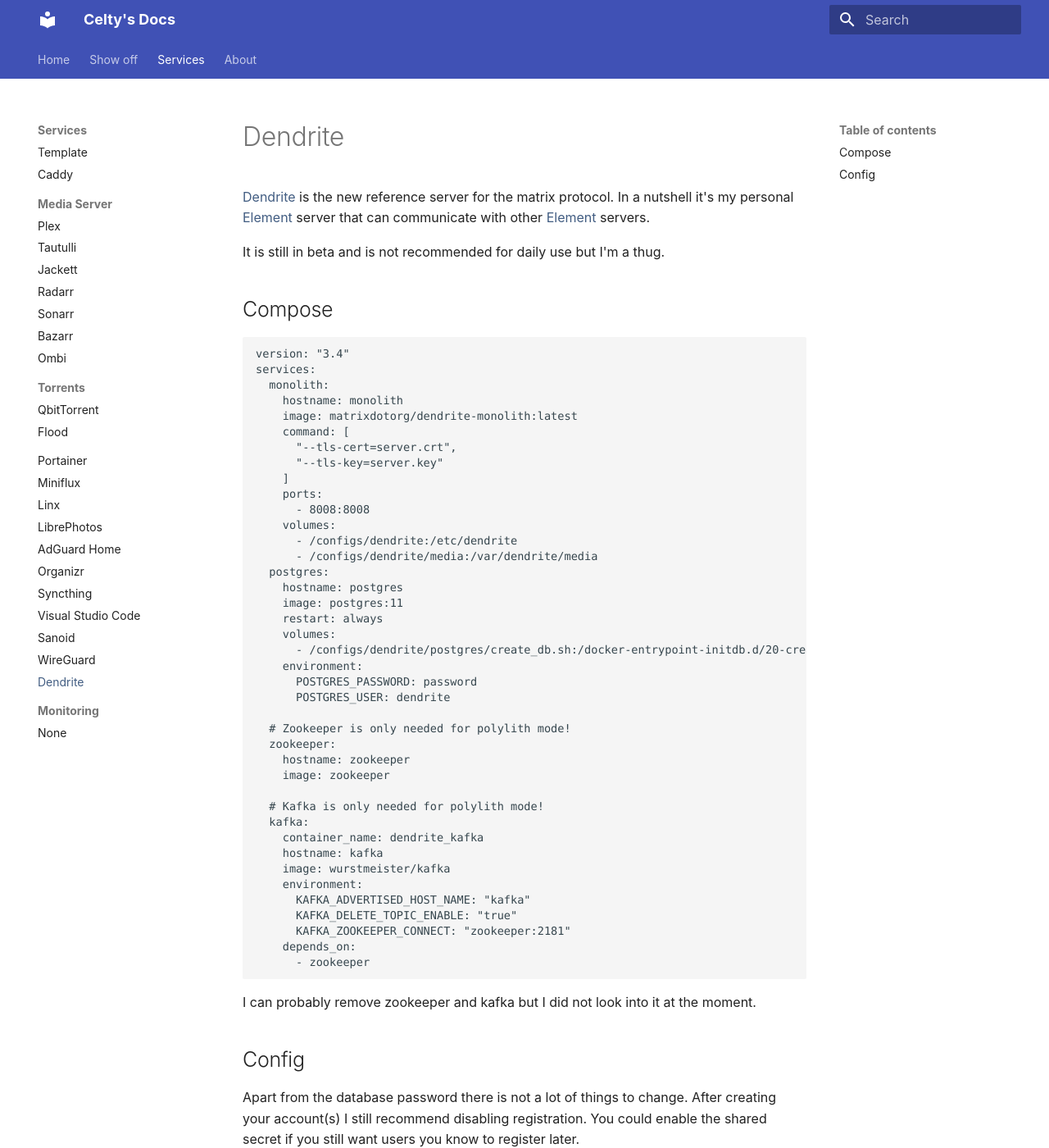
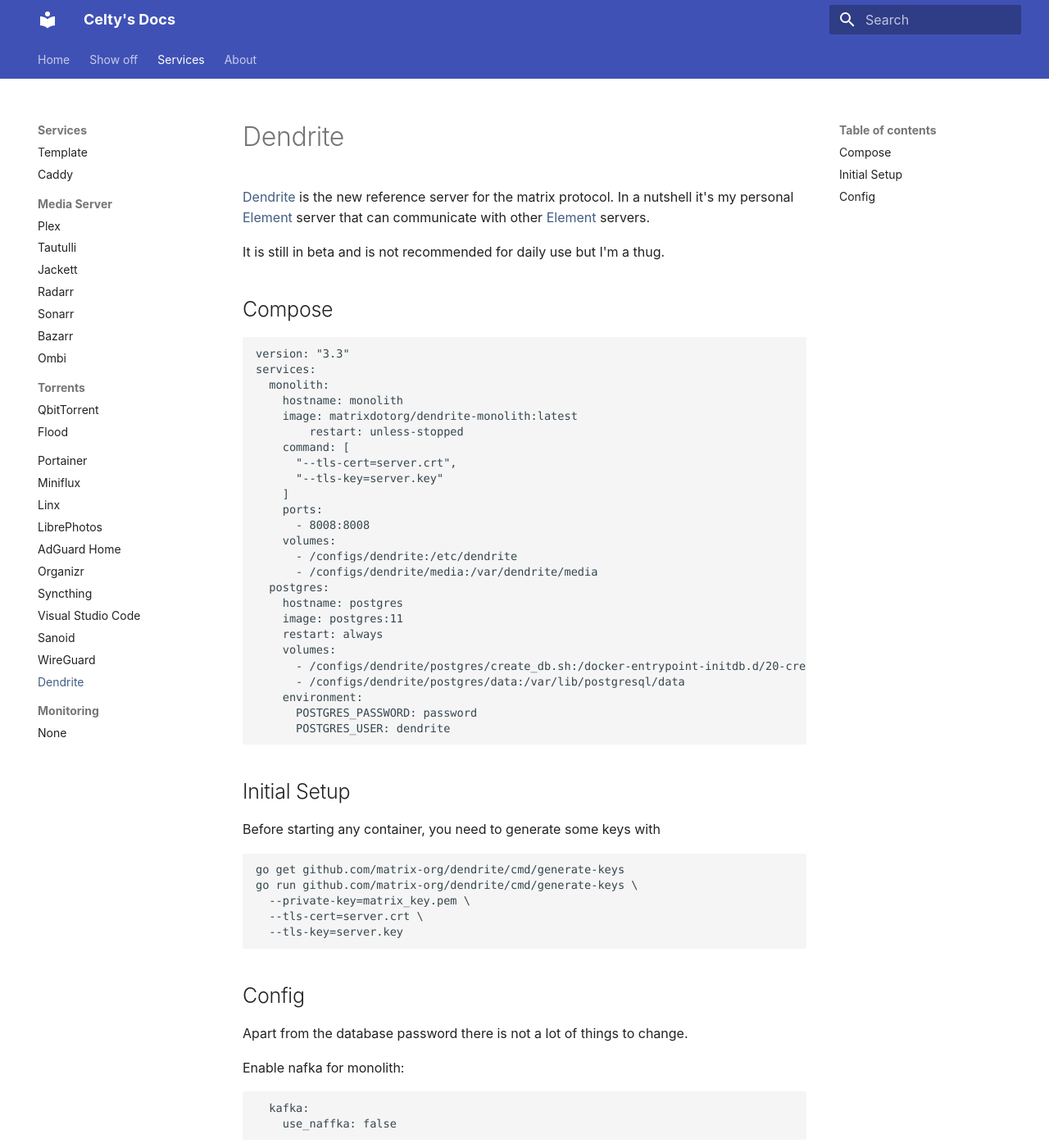
Before and after one commit to xorob0/docs, an MkDocs documentation site: the page built from docs/services/dendrite.md, in a window 1280 px wide and 1400 px high. Shown: the whole window at 82% size. Built offline with MkDocs 1.6.1 and Material for MkDocs 9.7.7, drawn with Linux system fonts in a browser that asks for light colours; some of the changed text lies outside the part shown.

Commit message:
simplify dendrite

````diff
--- a/docs/services/dendrite.md
+++ b/docs/services/dendrite.md
@@ -7,11 +7,12 @@
 ## Compose
 
 ```
-version: "3.4"
+version: "3.3"
 services:
   monolith:
     hostname: monolith
     image: matrixdotorg/dendrite-monolith:latest
+        restart: unless-stopped
     command: [
       "--tls-cert=server.crt",
       "--tls-key=server.key"
@@ -27,36 +28,36 @@
     restart: always
     volumes:
       - /configs/dendrite/postgres/create_db.sh:/docker-entrypoint-initdb.d/20-create_db.sh
+      - /configs/dendrite/postgres/data:/var/lib/postgresql/data
     environment:
       POSTGRES_PASSWORD: password
       POSTGRES_USER: dendrite
-
-  # Zookeeper is only needed for polylith mode!
-  zookeeper:
-    hostname: zookeeper
-    image: zookeeper
-
-  # Kafka is only needed for polylith mode!
-  kafka:
-    container_name: dendrite_kafka
-    hostname: kafka
-    image: wurstmeister/kafka
-    environment:
-      KAFKA_ADVERTISED_HOST_NAME: "kafka"
-      KAFKA_DELETE_TOPIC_ENABLE: "true"
-      KAFKA_ZOOKEEPER_CONNECT: "zookeeper:2181"
-    depends_on:
-      - zookeeper
 ```
 
-I can probably remove zookeeper and kafka but I did not look into it at the moment.
-
+## Initial Setup
+Before starting any container, you need to generate some keys with
+```
+go get github.com/matrix-org/dendrite/cmd/generate-keys
+go run github.com/matrix-org/dendrite/cmd/generate-keys \
+  --private-key=matrix_key.pem \
+  --tls-cert=server.crt \
+  --tls-key=server.key
+```
 ## Config
 
-Apart from the database password there is not a lot of things to change. After creating your account(s) I still recommend disabling registration. You could enable the shared secret if you still want users you know to register later.
+Apart from the database password there is not a lot of things to change.
+
+Enable nafka for monolith:
 
 ```
-client_api:
-  registration_disabled: true
-  registration_shared_secret: "yolo"
+  kafka:
+    use_naffka: false
 ```
+
+After creating your account(s) I still recommend disabling registration. You could enable the shared secret if you still want users you know to register later.
+
+```
+  client_api:
+    registration_disabled: true
+    registration_shared_secret: "yolo"
+```
````
